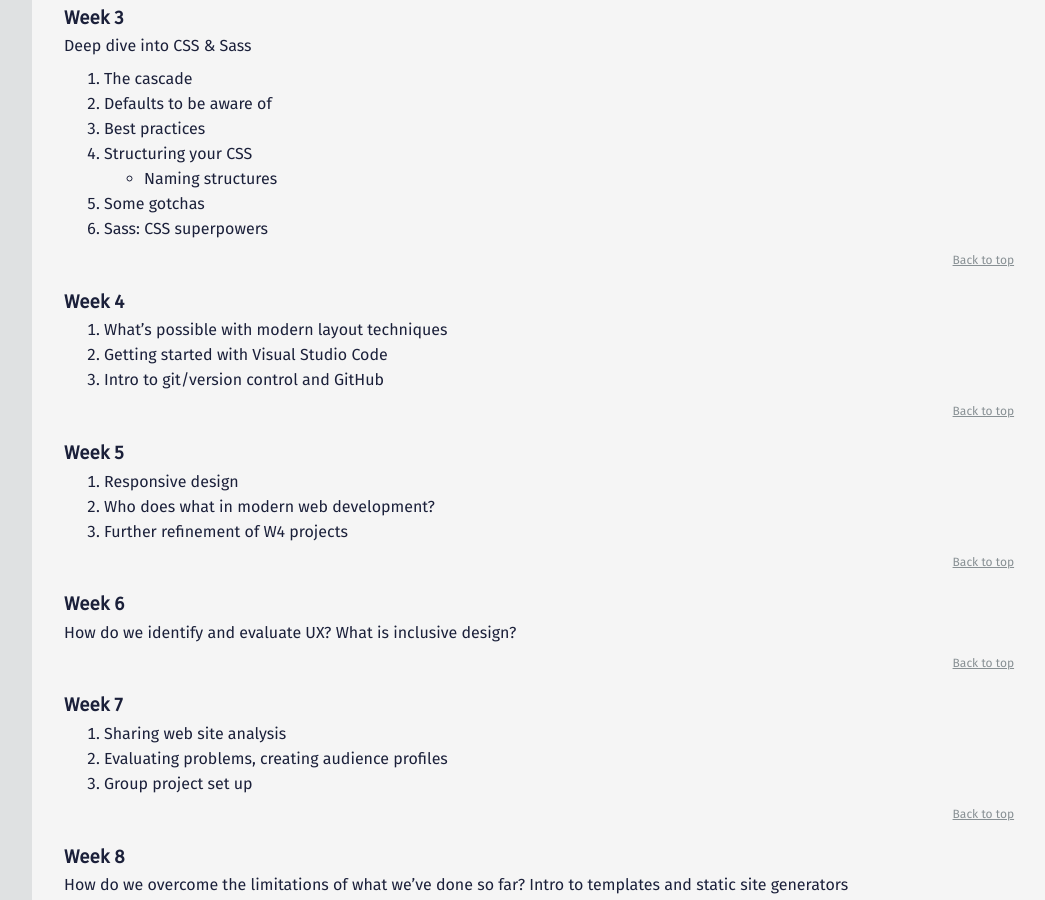
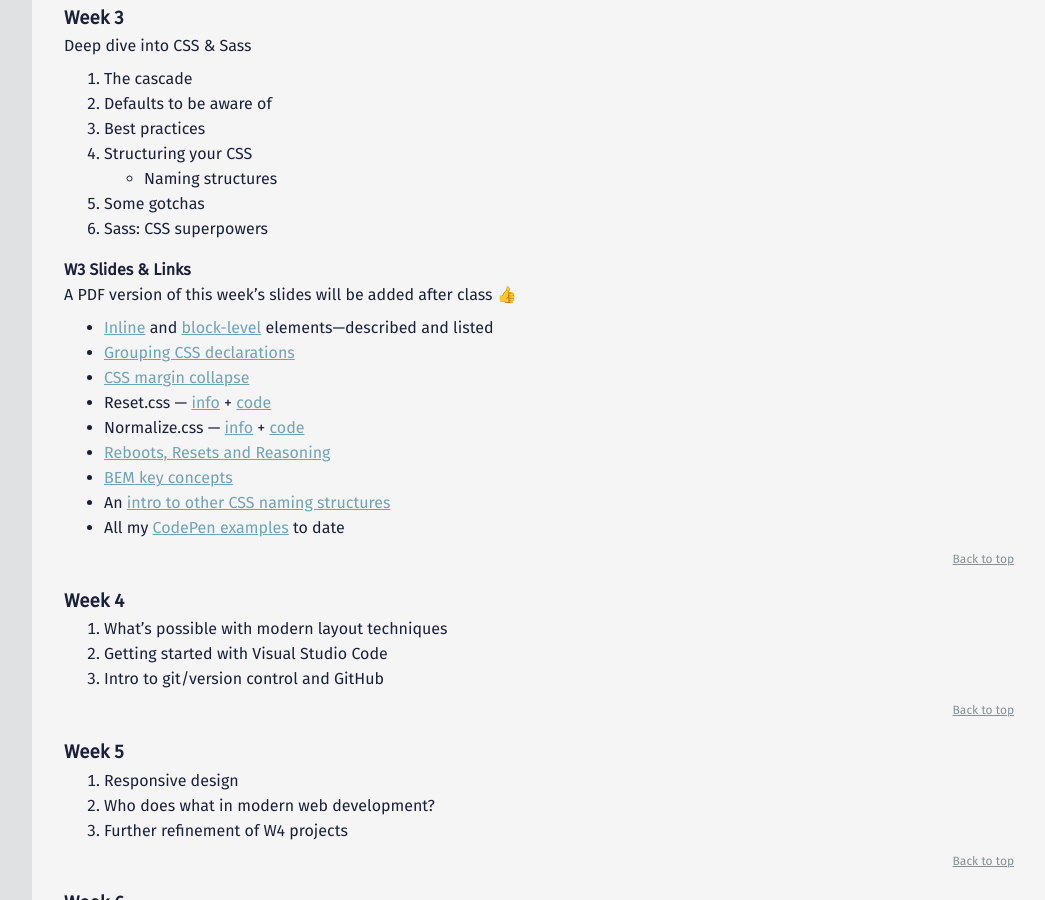
Before and after one commit to mica-web/mica-web.github.io, a Jekyll site: the page built from index.md, in a window 1280 px wide and 900 px high, scrolled down 2771 px. Shown: the whole window, without its empty margins (224-1269 px from the left). Built offline with Jekyll 4.4.1, drawn with Linux system fonts in a browser that asks for light colours.

Commit message:
Added slides, links, homework sections to W3

```diff
--- a/_includes/gd-431/w03.md
+++ b/_includes/gd-431/w03.md
@@ -7,3 +7,24 @@ Deep dive into CSS & Sass
   - Naming structures
 1. Some gotchas
 1. Sass: CSS superpowers
+
+
+#### W3 Slides & Links
+A PDF version of this week's slides will be added after class 👍
+<!-- [PDF](files/w03.min.pdf){:target="_blank"} ( KB) -->
+
+- [Inline](https://developer.mozilla.org/en-US/docs/Web/HTML/Inline_elements) and [block-level](https://developer.mozilla.org/en-US/docs/Web/HTML/Block-level_elements) elements&mdash;described and listed
+- [Grouping CSS declarations](https://smacss.com/book/formatting)
+- [CSS margin collapse](  https://jonathan-harrell.com/whats-the-deal-with-margin-collapse/
+)
+- Reset.css &mdash; [info](https://meyerweb.com/eric/tools/css/reset/) + [code](https://codepen.io/angeliquejw/pen/BOmXNa?editors=0100)
+- Normalize.css &mdash; [info](http://nicolasgallagher.com/about-normalize-css/) + [code](https://codepen.io/angeliquejw/pen/rZYXOz?editors=0100)
+- [Reboots, Resets and Reasoning](https://css-tricks.com/reboot-resets-reasoning/)
+- [BEM key concepts](https://en.bem.info/methodology/key-concepts/)
+- An [intro to other CSS naming structures](https://codepen.io/hidanielle/post/css-methodologies-naming-conventions-and-file-structures)
+- All my [CodePen examples](https://codepen.io/collection/AaWBNz/) to date
+
+
+<!-- #### W3 Homework
+- Read [Getting Started With CSS Layout](https://www.smashingmagazine.com/2018/05/guide-css-layout/)
+- Read [New CSS Features That Are Changing Web Design](https://www.smashingmagazine.com/2018/05/future-of-web-design/) -->
```
